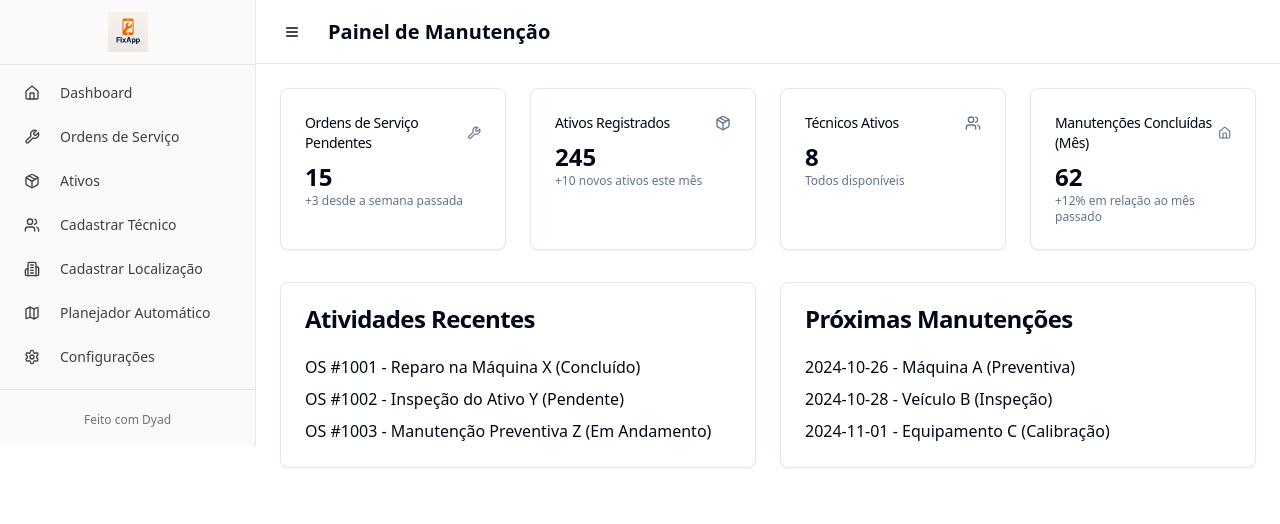
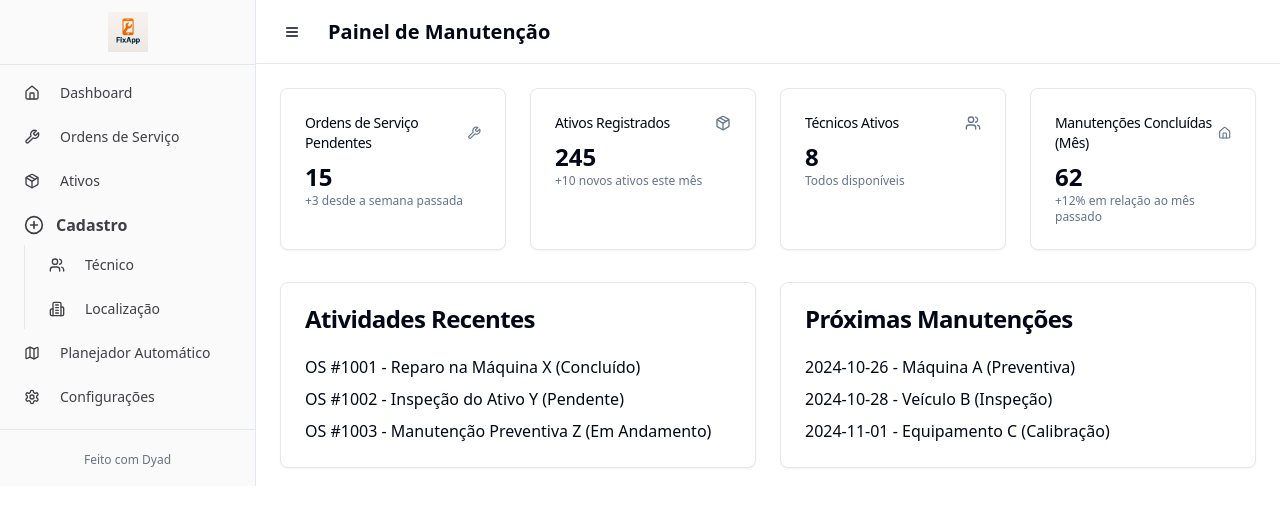
Before and after one commit to denuncio1/FixAPP, a React (Vite) app: page /dashboard in a window 1280 px wide. Shown: the top 524 px of the page. Built offline with nearby package versions, Linux system fonts and the light colour scheme.

Commit message:
[dyad] Criei a categoria 'Cadastro' no menu principal e movi as opções de cadastro de técnico e localização para dentro dela. - wrote 1 file(s)

```diff
--- a/src/components/Sidebar.tsx
+++ b/src/components/Sidebar.tsx
@@ -3,7 +3,7 @@
 import React from "react";
 import { Link } from "react-router-dom";
 import { cn } from "@/lib/utils";
-import { Home, Wrench, Package, Users, Settings, Map, Building2 } from "lucide-react"; // Adicionado Building2 para localização
+import { Home, Wrench, Package, Users, Settings, Map, Building2, PlusCircle } from "lucide-react"; // Adicionado PlusCircle
 import { Button } from "@/components/ui/button";
 import { Separator } from "@/components/ui/separator";
 
@@ -17,36 +17,50 @@ const Sidebar = ({ isCollapsed }: SidebarProps) => {
       name: "Dashboard",
       icon: Home,
       path: "/dashboard",
+      type: "link",
     },
     {
       name: "Ordens de Serviço",
       icon: Wrench,
       path: "/work-orders",
+      type: "link",
     },
     {
       name: "Ativos",
       icon: Package,
       path: "/assets",
+      type: "link",
     },
     {
-      name: "Cadastrar Técnico",
+      name: "Cadastro", // Nova categoria
+      icon: PlusCircle,
+      type: "category",
+      children: [
+        {
+          name: "Técnico",
           icon: Users,
           path: "/technicians/new",
+          type: "link",
         },
         {
-      name: "Cadastrar Localização", // Novo item de navegação
-      icon: Building2, // Ícone para localização
-      path: "/locations/new", // Caminho para a nova página
+          name: "Localização",
+          icon: Building2,
+          path: "/locations/new",
+          type: "link",
+        },
+      ],
     },
     {
       name: "Planejador Automático",
       icon: Map,
       path: "/automatic-planner",
+      type: "link",
     },
     {
       name: "Configurações",
       icon: Settings,
       path: "/settings",
+      type: "link",
     },
   ];
 
@@ -70,8 +84,9 @@ const Sidebar = ({ isCollapsed }: SidebarProps) => {
       <Separator className="bg-sidebar-border" />
       <nav className="flex-1 p-2">
         {navItems.map((item) => (
+          <React.Fragment key={item.name}>
+            {item.type === "link" && (
               <Button
-            key={item.name}
                 asChild
                 variant="ghost"
                 className={cn(
@@ -88,6 +103,44 @@ const Sidebar = ({ isCollapsed }: SidebarProps) => {
                   )}
                 </Link>
               </Button>
+            )}
+            {item.type === "category" && (
+              <>
+                <div
+                  className={cn(
+                    "flex items-center text-sidebar-foreground font-semibold py-2",
+                    isCollapsed ? "justify-center px-2" : "px-4",
+                  )}
+                >
+                  <item.icon className="h-5 w-5" />
+                  {!isCollapsed && (
+                    <span className="ml-3 transition-opacity duration-300">
+                      {item.name}
+                    </span>
+                  )}
+                </div>
+                {!isCollapsed && item.children && (
+                  <div className="ml-4 border-l border-sidebar-border pl-2">
+                    {item.children.map((child) => (
+                      <Button
+                        key={child.name}
+                        asChild
+                        variant="ghost"
+                        className="mb-1 flex w-full justify-start text-sidebar-foreground hover:bg-sidebar-accent hover:text-sidebar-accent-foreground px-4"
+                      >
+                        <Link to={child.path}>
+                          <child.icon className="h-5 w-5" />
+                          <span className="ml-3 transition-opacity duration-300">
+                            {child.name}
+                          </span>
+                        </Link>
+                      </Button>
+                    ))}
+                  </div>
+                )}
+              </>
+            )}
+          </React.Fragment>
         ))}
       </nav>
       <Separator className="bg-sidebar-border" />
```
Lines whose indentation alone changed are shown as unchanged.
